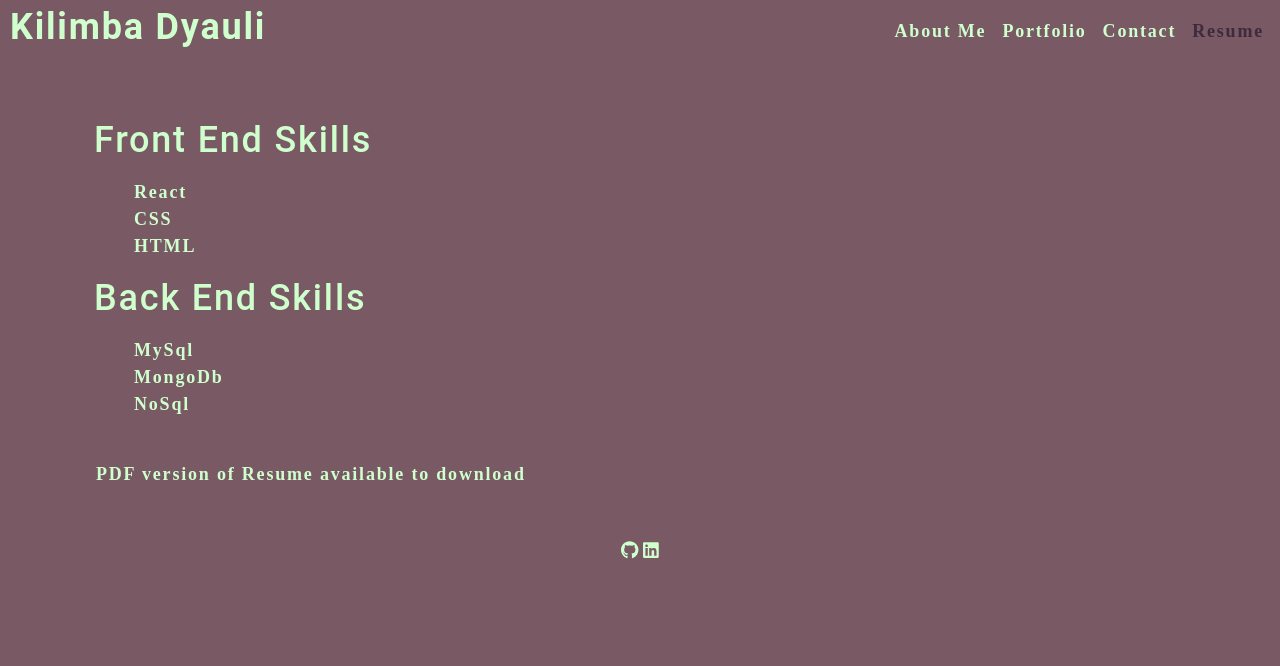
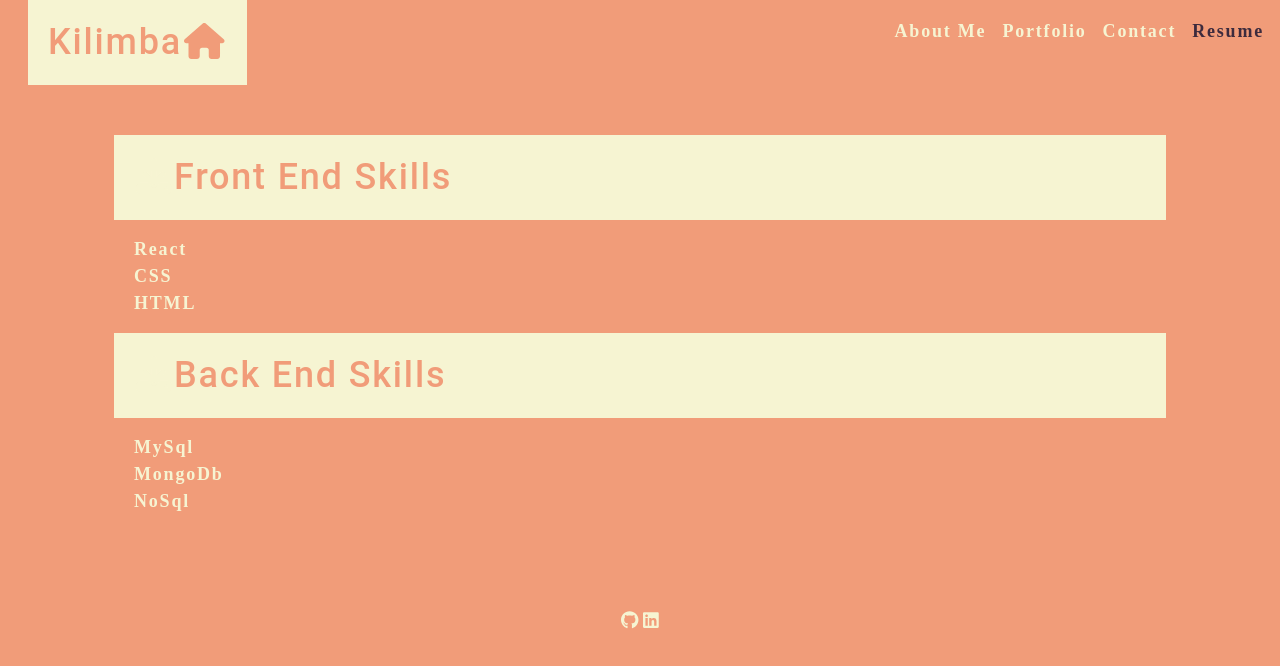
Before and after one commit to kilimba7/react-portfolio, a React (Create React App) app: page / in a window 1280 px wide. Both pictures are taken after a click on the item "Resume". Shown: the top 666 px of the page. Built offline with nearby package versions, Linux system fonts and the light colour scheme.

Commit message:
new style

```diff
--- a/src/components/Nav/index.js
+++ b/src/components/Nav/index.js
@@ -1,5 +1,7 @@
 import React, { useEffect } from 'react';
 import { capitalizeFirstLetter } from "../../utils/helpers";
+import { FontAwesomeIcon } from "@fortawesome/react-fontawesome";
+import { faHouse } from "@fortawesome/free-solid-svg-icons"
 
 function Nav(props) {
    const {
@@ -16,8 +18,11 @@
    return (
       <header className="flex-row px-1">
          <h1>
+         Kilimba
+
+
             <a href="http://kilimba7.github.io/react-portfolio" className="py-5">
-               Kilimba Dyauli
+               <FontAwesomeIcon icon={faHouse}></FontAwesomeIcon>
             </a>
          </h1>
          <nav>
--- a/src/components/Resume/index.js
+++ b/src/components/Resume/index.js
@@ -1,16 +1,27 @@
 import React from 'react';
+import { FontAwesomeIcon } from "@fortawesome/react-fontawesome";
+import { faDownload} from "@fortawesome/free-solid-svg-icons"
 import resumeLink from "../../assets/resume/resume.pdf";
 
 function Resume() {
     return(
         <section>
-            <h1>Front End Skills</h1>
+            <h1>
+            <a href={resumeLink} download>
+            <FontAwesomeIcon icon={faDownload}></FontAwesomeIcon>
+          </a>
+                  Front End Skills</h1>
+
             <ul className='my-2'>
                 <li>React</li>
                 <li>CSS</li>
                 <li>HTML</li>
             </ul>
-            <h1>Back End Skills</h1>
+            <h1>
+            <a href={resumeLink} download>
+            <FontAwesomeIcon icon={faDownload}></FontAwesomeIcon>
+          </a>
+                  Back End Skills</h1>
             <ul className='my-2'>
                 <li>MySql</li>
                 <li>MongoDb</li>
@@ -19,7 +30,7 @@
 
             <br/>
 
-          <a href={resumeLink} download>PDF version of Resume available to download</a>
+
         </section>
 
     );
--- a/src/index.css
+++ b/src/index.css
@@ -5,11 +5,11 @@
   padding: 50px 30px;
 }
 :root {
-  --primary: #D0FFCE;
+  --primary: #F6F4D2;
   --secondary: #3D2B3D;
   --tertiary: #B12704;
   --light: 89B0AE;
-  --dark: #785964;
+  --dark: #F19C79;
   --error: rgb(228, 46, 1);
   --spacing-one: calc(1rem * 0.5);
   --spacing-two: calc(1rem);
@@ -53,7 +53,10 @@
 
 h1 {
   font-size: 2.25rem;
-  color: var(--primary);
+  color: var(--dark);
+  background-color: var(--primary);
+  margin: 0px 20px 0px 20px;
+  padding: 20px;
 }
 
 h2 {
```
